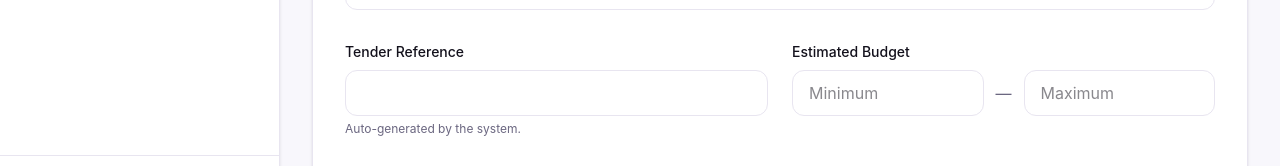
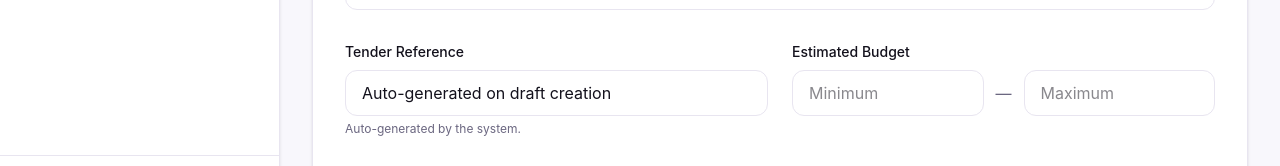
Before and after one commit to bdmohammed/nexusbid-superadmin, a Next.js app: page /tenders/create in a window 1280 px wide. Shown: the part 564-730 px from the top of the page. Built offline with nearby package versions, Linux system fonts and the light colour scheme; no server answers.

Commit message:
fix(code): Auto-generated on draft creation

```diff
--- a/src/components/tender/create/TenderForm.tsx
+++ b/src/components/tender/create/TenderForm.tsx
@@ -76,7 +76,7 @@ export default function TenderForm() {
     mode: "onChange",
     defaultValues: {
       title: "",
-      referenceNumber: "",
+      referenceNumber: "Auto-generated on draft creation",
       tenderType: "",
       category: "",
       currency: "",
```
